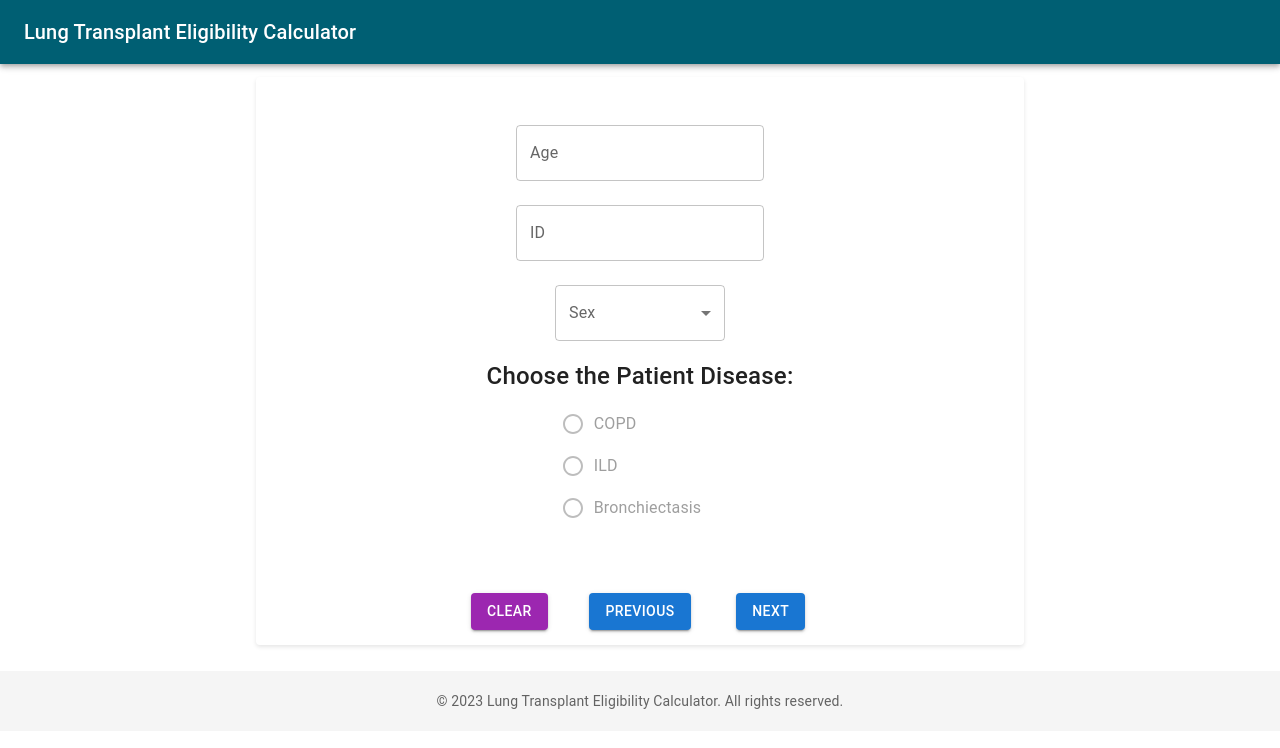
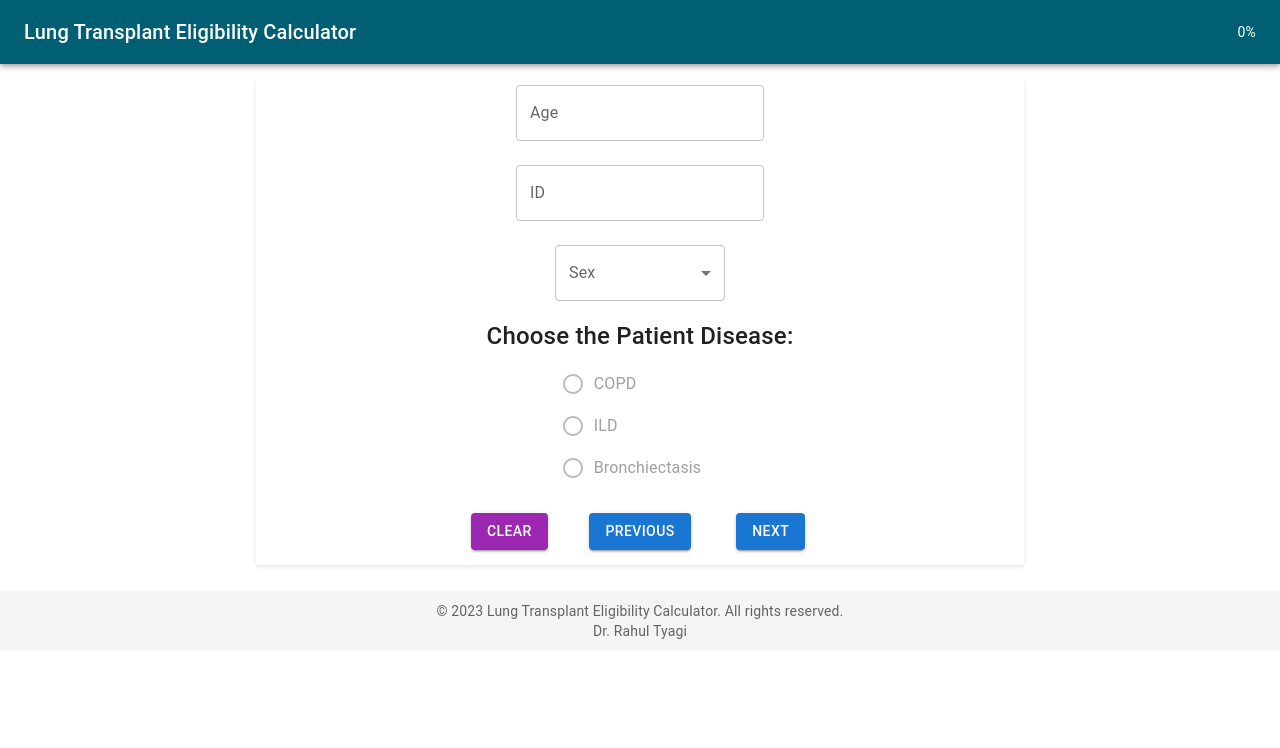
Before and after one commit to iShubhamTyagi/ltec, a React (Create React App) app: page / in a window 1280 px wide. Shown: the top 748 px of the page. Built offline with nearby package versions, Linux system fonts and the light colour scheme.

Commit message:
Reduced Margins  moved progress bar to the header

```diff
--- a/src/components/Footer.js
+++ b/src/components/Footer.js
@@ -16,6 +16,8 @@ function Footer() {
     >
       <Typography variant="body2" color="textSecondary" align="center">
         &copy; 2023 Lung Transplant Eligibility Calculator. All rights reserved.
+        <br />
+        Dr. Rahul Tyagi
       </Typography>
     </Box>
   );
--- a/src/components/Header.js
+++ b/src/components/Header.js
@@ -1,13 +1,28 @@
 import React from "react";
-import { AppBar, Toolbar, Typography } from "@mui/material";
+import { AppBar, Toolbar, Typography, Box } from "@mui/material";
+import CircularProgress from "@mui/material/CircularProgress";
 
-function Header() {
+function Header({ progress, userSelection }) {
   return (
     <AppBar position="static" style={{ backgroundColor: "#005f73" }}>
-      <Toolbar>
+      <Toolbar sx={{ display: "flex", justifyContent: "space-between" }}>
         <Typography variant="h6" component="div">
           Lung Transplant Eligibility Calculator
         </Typography>
+        <Box sx={{ display: "flex", alignItems: "center" }}>
+          <Typography variant="body1" component="div">
+            {userSelection}
+          </Typography>
+          <CircularProgress
+            variant="determinate"
+            value={progress}
+            size={20}
+            sx={{ marginRight: 2 }}
+          />
+          <Typography variant="body2" component="div">
+            {`${progress}%`}
+          </Typography>
+        </Box>
       </Toolbar>
     </AppBar>
   );
--- a/src/components/MainCard.js
+++ b/src/components/MainCard.js
@@ -1,29 +1,38 @@
 import React, { useState, useEffect } from "react";
 import {
-  Radio,
-  FormControlLabel,
+  Card,
+  CardContent,
+  Typography,
+  RadioGroup,
+  Grid,
+  Box,
+  AppBar,
+  Toolbar,
   CircularProgress,
+} from "@mui/material";
+import {
   TextField,
+  FormControl,
+  InputLabel,
   Select,
   MenuItem,
-  InputLabel,
-  FormControl,
-  Grid,
 } from "@mui/material";
-import {
-  MainCardContainer,
-  ProgressContainer,
-  MainCardContent,
-  UserSelection,
-  MainCardTitle,
-  RadioGroupContainer,
-  ButtonsContainerOuter,
-} from "./StyledComponents";
+import { FormControlLabel, Radio } from "@mui/material";
+
 import questionCardSequences from "./QuestionCardSequences";
 import Buttons from "./Buttons";
 import FinalCard from "./FinalCard";
 import Header from "./Header";
 import Footer from "./Footer";
+
+import {
+  MainCardContainer,
+  ProgressContainer,
+  MainCardContent,
+  MainCardTitle,
+  RadioGroupContainer,
+  ButtonsContainerOuter,
+} from "./StyledComponents";
 
 const initialState = {
   selectedSequence: null,
@@ -149,7 +158,7 @@ function MainCard() {
   if (isFinalCardShown) {
     return (
       <>
-        <Header />
+        <Header userSelection={userSelection} progress={progress} />
         <FinalCard
           handleClear={handleClear}
           age={age}
@@ -164,17 +173,9 @@ function MainCard() {
 
   return (
     <>
-      <Header />
+      <Header userSelection={userSelection} progress={progress} />
       <MainCardContainer>
-        <ProgressContainer>
-          <CircularProgress variant="determinate" value={progress} />
-        </ProgressContainer>
         <MainCardContent>
-          {userSelection && (
-            <UserSelection variant="body1" component="div">
-              {userSelection}
-            </UserSelection>
-          )}
           {selectedSequence === null ? (
             <>
               <Grid>
@@ -229,7 +230,8 @@ function MainCard() {
                   <div
                     key={index}
                     style={{
-                      display: index === currentCardIndex - 1 ? "block" : "none",
+                      display:
+                        index === currentCardIndex - 1 ? "block" : "none",
                     }}
                   >
                     {React.cloneElement(card, {
@@ -249,7 +251,7 @@ function MainCard() {
             handleClear={handleClear}
             handlePrevious={handlePrevious}
             handleNext={handleNext}
-        />
+          />
         </ButtonsContainerOuter>
       </MainCardContainer>
       <Footer />
--- a/src/components/StyledComponents.js
+++ b/src/components/StyledComponents.js
@@ -35,14 +35,14 @@ export const MainCardContainer = styled(Card)(({ theme }) => ({
     display: "flex",
     flexDirection: "column",
     alignItems: "center",
-    padding: theme.spacing(3),
+    padding: theme.spacing(1),
     position: "relative",
     overflow: "auto",
     maxHeight: "calc(100% - 70px)", // Adjust the max height based on your layout
     height: "100%", // Utilize the available vertical space
 
     [theme.breakpoints.up("sm")]: {
-      padding: theme.spacing(6),
+      padding: theme.spacing(1),
     },
   }));
 
@@ -76,7 +76,7 @@ export const MainCardContainer = styled(Card)(({ theme }) => ({
     background: "#fff",
     zIndex: 1,
     marginTop: "auto", // Move the buttons to the bottom
-    marginBottom: "2%", // Add a 10% margin below the buttons
+    marginBottom: "2%",
     justifyContent: "center",
   });
 
```
